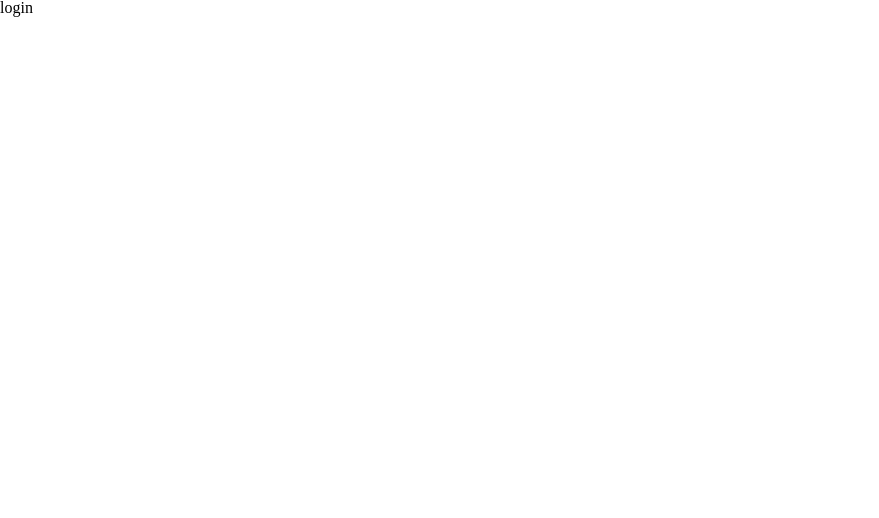
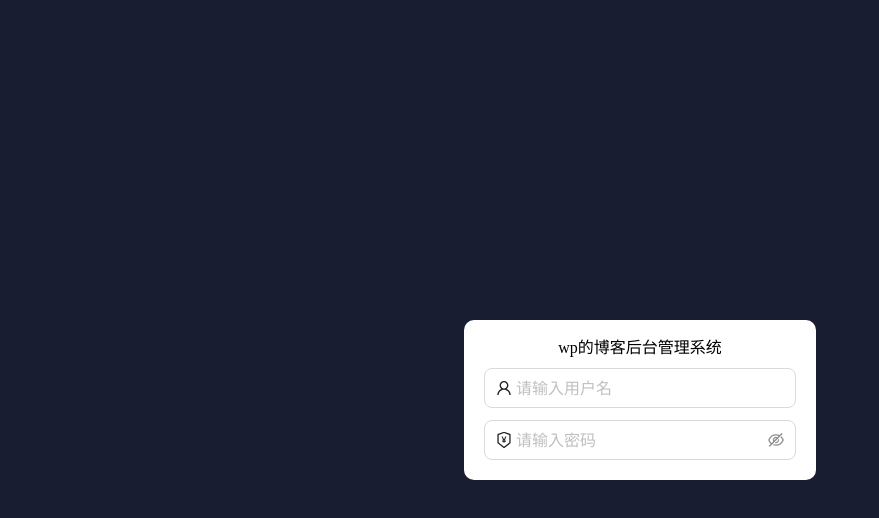
Before and after one commit to wpgodforever/wp-blog-admin-react, a React (Vite) app: page /login in a window 1280 px wide. Shown: the top 518 px of the page, without its empty margins (0-879 px from the left). Built offline with nearby package versions, Linux system fonts and the light colour scheme.

Commit message:
登录页静态样式

```diff
--- a/src/assets/style/global.scss
+++ b/src/assets/style/global.scss
@@ -13,3 +13,19 @@ img {
     //禁止拖动
     -webkit-user-drag: none;
 }
+
+.container{
+    width: 100%;
+    height: 100vh;
+    background-color: $color;
+}
+
+.flexCol{
+    display: flex;
+    flex-direction: column;
+}
+
+.flexCenter{
+    display: flex;
+    align-items: center;
+}
--- a/src/views/Login/index.tsx
+++ b/src/views/Login/index.tsx
@@ -1,7 +1,20 @@
+import React from 'react';
+import style from './style.module.scss';
+import { UserOutlined, PropertySafetyOutlined } from '@ant-design/icons';
+import { Button, Input, Space } from 'antd';
+
 const login = () => {
+    const [passwordVisible, setPasswordVisible] = React.useState(false);
+
     return (
-        <div>
-            <h1>login</h1>
+        <div className={'container' +' '+style.loginContainer}>
+            <div className={style.loginBox +' '+ 'flexCol'}>
+                <div className={style.loginTitle}>
+                    wp的博客后台管理系统
+                </div>
+                <Input size="large" placeholder="请输入用户名" prefix={<UserOutlined />} />
+                <Input.Password size="large" placeholder="请输入密码" prefix={<PropertySafetyOutlined />}/>
+            </div>
         </div>
     );
 }
--- /dev/null
+++ b/src/views/Login/style.module.scss
@@ -0,0 +1,13 @@
+.loginContainer{
+    display: flex;
+    align-items: center;
+    justify-content: center;
+    .loginBox{
+        height: 120px;
+        align-items: center;
+        justify-content: space-between;
+        padding: 20px;
+        background-color: #fff;
+        border-radius: 10px;
+    }
+}
```
